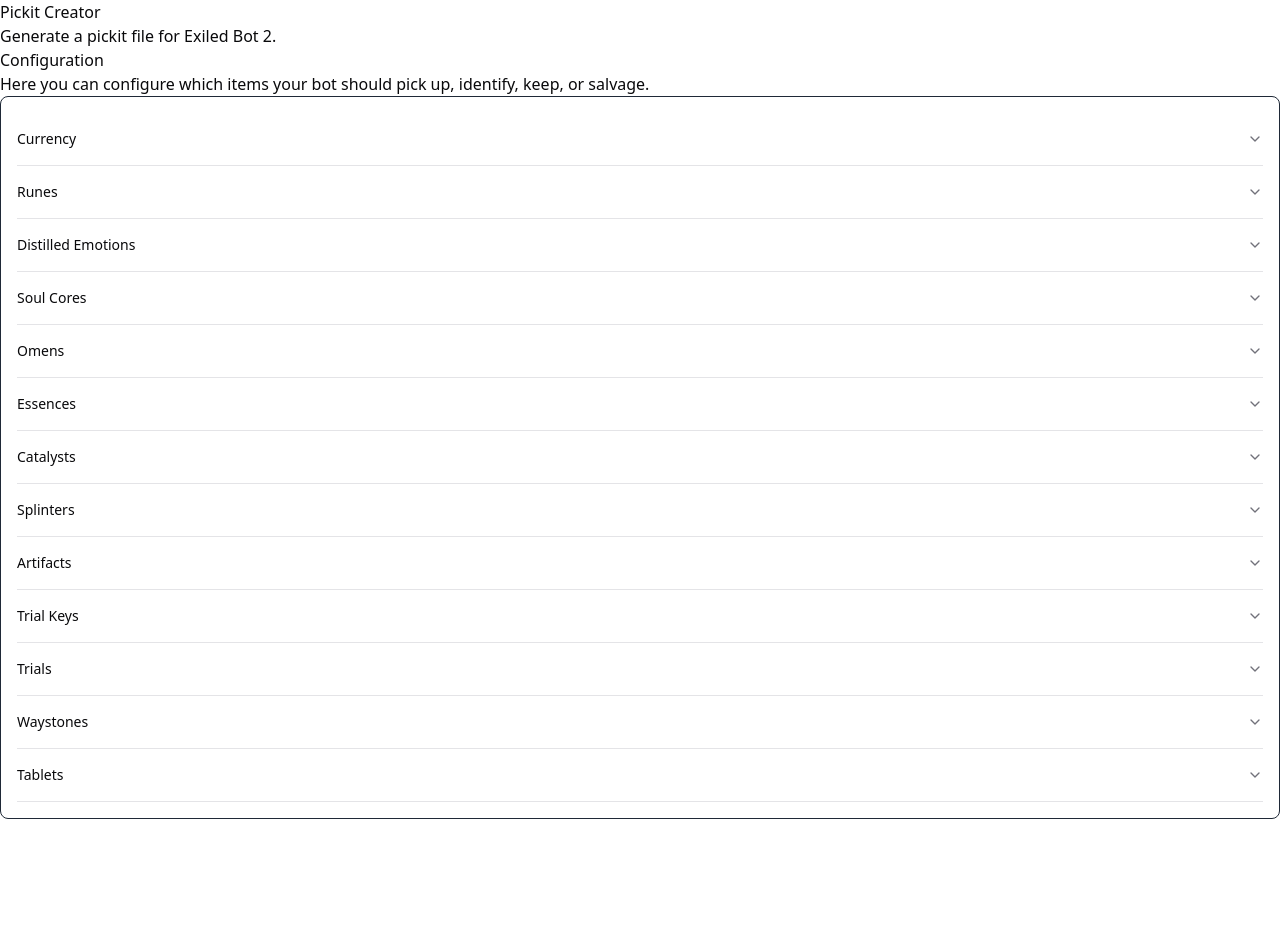
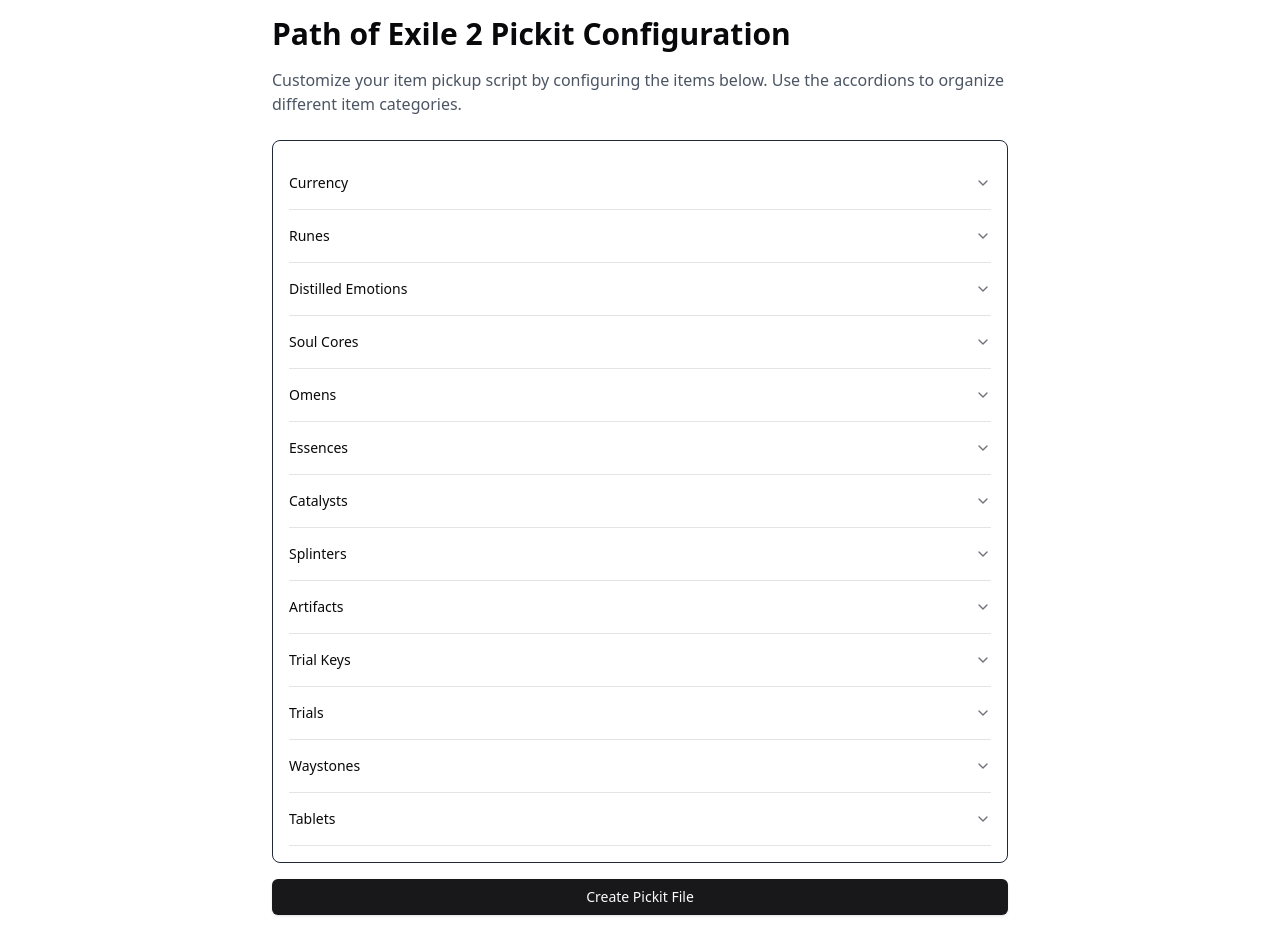
Before and after one commit to mazdazoomzoom/pickit, a Next.js app: page / in a window 1280 px wide. Before the commit the page ends 819 px from the top, so only its background shows below. Built offline with nearby package versions, Linux system fonts and the light colour scheme.

Commit message:
Upates to the table look

```diff
--- a/package.json
+++ b/package.json
@@ -11,6 +11,7 @@
   "dependencies": {
     "@radix-ui/react-accordion": "^1.2.3",
     "@radix-ui/react-checkbox": "^1.1.4",
+    "@radix-ui/react-slot": "^1.1.2",
     "class-variance-authority": "^0.7.1",
     "clsx": "^2.1.1",
     "lucide-react": "^0.475.0",
--- a/src/app/page.jsx
+++ b/src/app/page.jsx
@@ -1,5 +1,6 @@
+import { Accordion, AccordionContent, AccordionItem, AccordionTrigger } from '@/components/ui/accordion';
+import { Button } from '@/components/ui/button';
 
-import { Accordion, AccordionContent, AccordionItem, AccordionTrigger } from '@/components/ui/accordion';
 import StashItem from '@/components/stash_item';
 import Waystones from '@/components/waystones';
 import Pickit from '@/data/pickit';
@@ -8,14 +9,14 @@
     const pickit = new Pickit();
 
     return (
-        <div>
-            <h1 className="">Pickit Creator</h1>
-            <p>Generate a pickit file for Exiled Bot 2.</p>
+        <div className="container mx-auto p-4 max-w-3xl">
+            <h1 className="text-3xl font-bold mb-4">Path of Exile 2 Pickit Configuration</h1>
+            <p className="text-gray-600 mb-6">
+                Customize your item pickup script by configuring the items below. Use the accordions to organize
+                different item categories.
+            </p>
 
-            <h2>Configuration</h2>
-            <p>Here you can configure which items your bot should pick up, identify, keep, or salvage.</p>
-
-            <div className="container mx-auto border border-gray-800 p-4 rounded-lg">
+            <div className="container mx-auto border border-gray-800 p-4 rounded-lg mb-4">
                 <Accordion type="single" collapsible>
                     <AccordionItem value="currency">
                         <AccordionTrigger>
@@ -135,6 +136,10 @@
                     </AccordionItem>
                 </Accordion>
             </div>
+
+            <Button type="submit" className="w-full">
+                Create Pickit File
+            </Button>
         </div>
     );
 }
--- a/src/components/stash_item.jsx
+++ b/src/components/stash_item.jsx
@@ -2,21 +2,28 @@
 
 export default async function StashItem({ data }) {
     return (
-        <div>
-            <p>Here are the currency items that will be picked up:</p>
-
-            <table>
+        <div className="overflow-hidden border bg-slate-200 p-3 rounded-lg">
+            <table className="min-w-full divide-y divide-gray-300">
                 <thead>
                     <tr>
-                        <th>Name</th>
-                        <th>Stash Item</th>
+                        <th
+                            scope="col"
+                            className="py-3.5 pl-4 pr-3 text-left text-sm font-semibold text-gray-900 sm:pl-0"
+                        >
+                            Name
+                        </th>
+                        <th scope="col" className="py-3.5 pl-4 pr-3 text-left text-sm font-semibold text-gray-900">
+                            Stash Item
+                        </th>
                     </tr>
                 </thead>
-                <tbody>
+                <tbody className="divide-y divide-gray-200">
                     {data.map(({ name, stashItem }) => (
                         <tr key={name}>
-                            <td>{name}</td>
-                            <td>
+                            <td className="whitespace-nowrap py-4 pl-4 pr-3 text-sm font-medium text-gray-900 sm:pl-0">
+                                {name}
+                            </td>
+                            <td className="whitespace-nowrap px-3 py-4 text-sm text-gray-500">
                                 <Checkbox checked={stashItem} />
                             </td>
                         </tr>
--- /dev/null
+++ b/src/components/ui/button.jsx
@@ -0,0 +1,48 @@
+import * as React from "react"
+import { Slot } from "@radix-ui/react-slot"
+import { cva } from "class-variance-authority";
+
+import { cn } from "@/lib/utils"
+
+const buttonVariants = cva(
+  "inline-flex items-center justify-center gap-2 whitespace-nowrap rounded-md text-sm font-medium transition-colors focus-visible:outline-none focus-visible:ring-1 focus-visible:ring-ring disabled:pointer-events-none disabled:opacity-50 [&_svg]:pointer-events-none [&_svg]:size-4 [&_svg]:shrink-0",
+  {
+    variants: {
+      variant: {
+        default:
+          "bg-primary text-primary-foreground shadow hover:bg-primary/90",
+        destructive:
+          "bg-destructive text-destructive-foreground shadow-sm hover:bg-destructive/90",
+        outline:
+          "border border-input bg-background shadow-sm hover:bg-accent hover:text-accent-foreground",
+        secondary:
+          "bg-secondary text-secondary-foreground shadow-sm hover:bg-secondary/80",
+        ghost: "hover:bg-accent hover:text-accent-foreground",
+        link: "text-primary underline-offset-4 hover:underline",
+      },
+      size: {
+        default: "h-9 px-4 py-2",
+        sm: "h-8 rounded-md px-3 text-xs",
+        lg: "h-10 rounded-md px-8",
+        icon: "h-9 w-9",
+      },
+    },
+    defaultVariants: {
+      variant: "default",
+      size: "default",
+    },
+  }
+)
+
+const Button = React.forwardRef(({ className, variant, size, asChild = false, ...props }, ref) => {
+  const Comp = asChild ? Slot : "button"
+  return (
+    (<Comp
+      className={cn(buttonVariants({ variant, size, className }))}
+      ref={ref}
+      {...props} />)
+  );
+})
+Button.displayName = "Button"
+
+export { Button, buttonVariants }
--- a/src/components/waystones.jsx
+++ b/src/components/waystones.jsx
@@ -2,23 +2,32 @@
 
 export default async function Waystones({ data }) {
     return (
-        <div>
-            <p>Here are the currency items that will be picked up:</p>
-
-            <table>
+        <div className="overflow-hidden border bg-slate-200 p-3 rounded-lg">
+            <table className="min-w-full divide-y divide-gray-300">
                 <thead>
                     <tr>
-                        <th>Name</th>
-                        <th>Rarity</th>
-                        <th>Stash Item</th>
+                        <th
+                            scope="col"
+                            className="py-3.5 pl-4 pr-3 text-left text-sm font-semibold text-gray-900 sm:pl-0"
+                        >
+                            Name
+                        </th>
+                        <th scope="col" className="py-3.5 pl-4 pr-3 text-left text-sm font-semibold text-gray-900">
+                            Rarity
+                        </th>
+                        <th scope="col" className="py-3.5 pl-4 pr-3 text-left text-sm font-semibold text-gray-900">
+                            Stash Item
+                        </th>
                     </tr>
                 </thead>
-                <tbody>
+                <tbody className="divide-y divide-gray-200">
                     {data.map(({ name, rarity, stashItem }) => (
                         <tr key={name + rarity}>
-                            <td>{name}</td>
-                            <td>{rarity}</td>
-                            <td>
+                            <td className="whitespace-nowrap py-4 pl-4 pr-3 text-sm font-medium text-gray-900 sm:pl-0">
+                                {name}
+                            </td>
+                            <td className="whitespace-nowrap px-3 py-4 text-sm text-gray-500">{rarity}</td>
+                            <td className="whitespace-nowrap px-3 py-4 text-sm text-gray-500">
                                 <Checkbox checked={stashItem} />
                             </td>
                         </tr>
```
Also changed, not shown: 1 other file (tests, documents, lock files or other folders).
